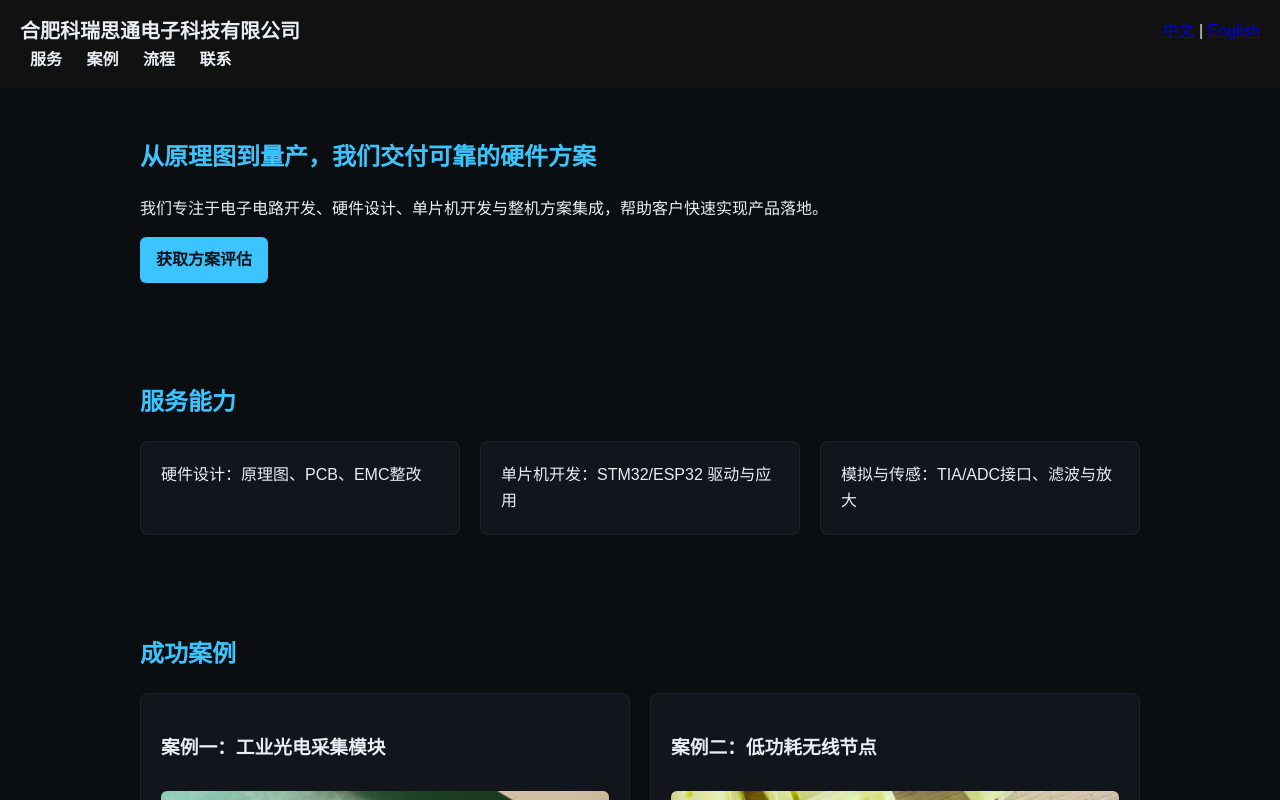
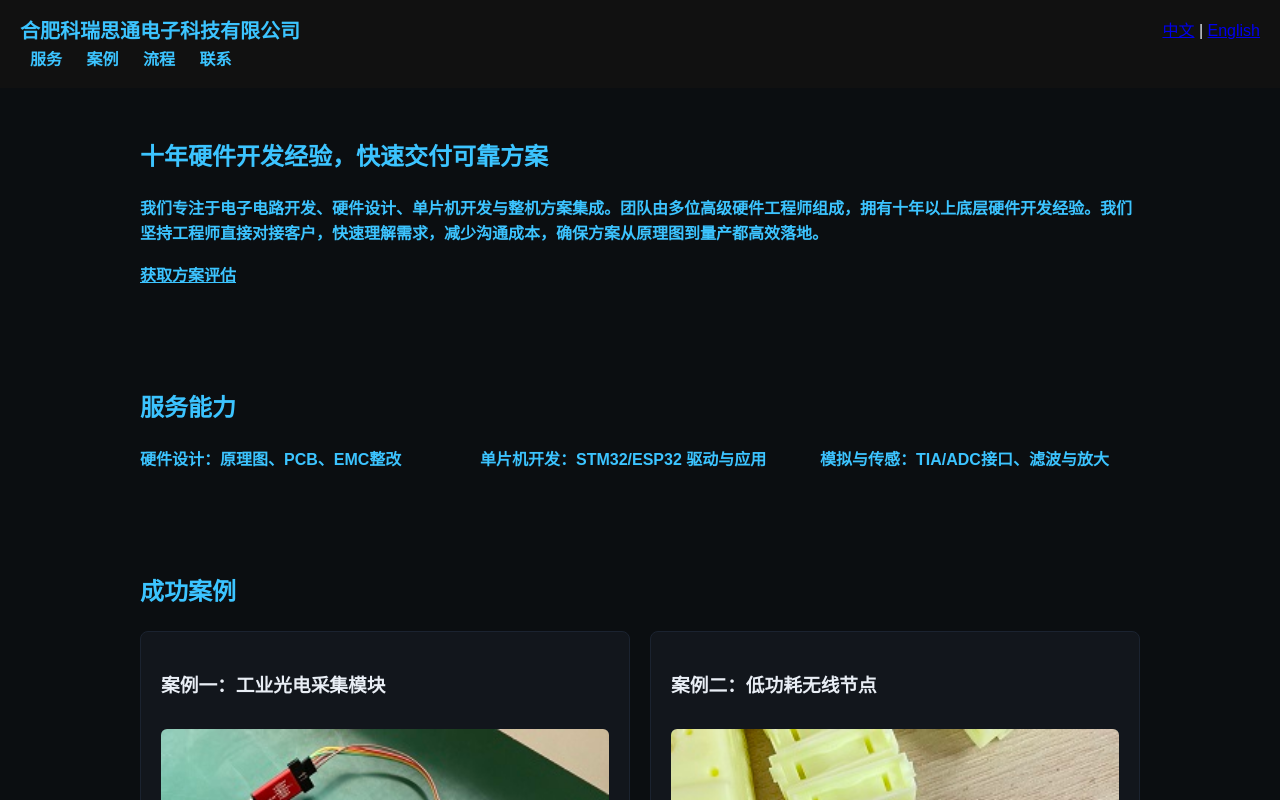
Before and after one commit to guoyangwangyuan/keruistone.github.io, a plain HTML site: page index.html in a window 1280 px wide. Both pictures are taken after a click on the link "中文". Shown: the top 800 px of the page. Drawn offline with Linux system fonts and the light colour scheme.

Commit message:
Update index.html

```diff
--- a/index.html
+++ b/index.html
@@ -4,7 +4,7 @@
   <meta charset="utf-8">
   <meta name="viewport" content="width=device-width,initial-scale=1">
   <title>合肥科瑞思通电子科技有限公司 | Hefei Keruistone Electronics</title>
-  <meta name="description" content="合肥科瑞思通电子科技有限公司 - 专业电子电路开发、硬件设计、单片机开发与硬件方案集成。">
+  <meta name="description" content="合肥科瑞思通电子科技有限公司 - 十年硬件开发经验，专业电子电路开发、硬件设计、单片机开发与整机方案集成。">
   <style>
     body{margin:0;font-family:Arial,Helvetica,sans-serif;background:#0b0e11;color:#e9eef5;line-height:1.6}
     header{background:#111;padding:15px 20px;position:sticky;top:0;z-index:10}
@@ -20,11 +20,15 @@
     .lang-switch{float:right}
     .btn{display:inline-block;padding:10px 16px;border-radius:6px;background:#3cc4ff;color:#04121a;font-weight:bold;text-decoration:none}
     img{border-radius:6px;margin-top:10px}
+    /* 语言切换颜色 */
+    .lang-zh{color:#3cc4ff;font-weight:bold}
+    .lang-en{color:#70e0a6;font-weight:bold}
   </style>
   <script>
     function switchLang(lang){
       document.querySelectorAll("[data-zh]").forEach(el=>{
         el.innerText = lang==="zh"?el.dataset.zh:el.dataset.en;
+        el.className = lang==="zh"?"lang-zh":"lang-en";
       });
     }
   </script>
@@ -32,7 +36,9 @@
 <body>
   <header>
     <div style="display:flex;justify-content:space-between;align-items:center">
-      <h1 data-zh="合肥科瑞思通电子科技有限公司" data-en="Hefei Keruistone Electronics">合肥科瑞思通电子科技有限公司</h1>
+      <h1 data-zh="合肥科瑞思通电子科技有限公司" data-en="Hefei Keruistone Electronics" class="lang-zh">
+        合肥科瑞思通电子科技有限公司
+      </h1>
       <div class="lang-switch">
         <a href="javascript:void(0)" onclick="switchLang('zh')">中文</a> |
         <a href="javascript:void(0)" onclick="switchLang('en')">English</a>
@@ -47,19 +53,21 @@
   </header>
 
   <section id="hero">
-    <h2 data-zh="从原理图到量产，我们交付可靠的硬件方案"
-        data-en="From schematics to mass production, we deliver reliable hardware solutions">
-      从原理图到量产，我们交付可靠的硬件方案
+    <h2 data-zh="十年硬件开发经验，快速交付可靠方案"
+        data-en="10+ Years of Hardware Expertise, Delivering Reliable Solutions Fast"
+        class="lang-zh">
+      十年硬件开发经验，快速交付可靠方案
     </h2>
-    <p data-zh="我们专注于电子电路开发、硬件设计、单片机开发与整机方案集成，帮助客户快速实现产品落地。"
-       data-en="We specialize in circuit development, hardware design, microcontroller programming, and system integration to help clients bring products to market quickly.">
-      我们专注于电子电路开发、硬件设计、单片机开发与整机方案集成，帮助客户快速实现产品落地。
+    <p data-zh="我们专注于电子电路开发、硬件设计、单片机开发与整机方案集成。团队由多位高级硬件工程师组成，拥有十年以上底层硬件开发经验。我们坚持工程师直接对接客户，快速理解需求，减少沟通成本，确保方案从原理图到量产都高效落地。"
+       data-en="We specialize in circuit development, hardware design, microcontroller programming, and system integration. Our team of senior hardware engineers brings over a decade of low-level hardware development experience. We work engineer-to-engineer with clients, ensuring fast requirement understanding, reduced communication overhead, and efficient delivery from schematics to mass production."
+       class="lang-zh">
+      我们专注于电子电路开发、硬件设计、单片机开发与整机方案集成。团队由多位高级硬件工程师组成，拥有十年以上底层硬件开发经验。我们坚持工程师直接对接客户，快速理解需求，减少沟通成本，确保方案从原理图到量产都高效落地。
     </p>
     <a href="#contact" class="btn" data-zh="获取方案评估" data-en="Get a Quote">获取方案评估</a>
   </section>
 
   <section id="services">
-    <h2 data-zh="服务能力" data-en="Our Services">服务能力</h2>
+    <h2 data-zh="服务能力" data-en="Our Services" class="lang-zh">服务能力</h2>
     <div class="grid cols-3">
       <div class="card" data-zh="硬件设计：原理图、PCB、EMC整改" data-en="Hardware Design: Schematics, PCB, EMC">
         硬件设计：原理图、PCB、EMC整改
@@ -74,17 +82,15 @@
   </section>
 
   <section id="cases">
-    <h2 data-zh="成功案例" data-en="Case Studies">成功案例</h2>
+    <h2 data-zh="成功案例" data-en="Case Studies" class="lang-zh">成功案例</h2>
     <div class="grid cols-2">
       <div class="card">
         <h3>案例一：工业光电采集模块</h3>
-        <!-- 预留案例照片1 -->
         <img src="images/case1.jpg" alt="案例一照片" width="100%">
-        <p>500Hz 信号链优化，稳定度与带宽平衡，已经量产。</p>
+        <p>500Hz 信号链优化，稳定度与带宽平衡，量产 5k+。</p>
       </div>
       <div class="card">
         <h3>案例二：低功耗无线节点</h3>
-        <!-- 预留案例照片2 -->
         <img src="images/case2.jpg" alt="案例二照片" width="100%">
         <p>2 年续航设计，现场 EMI/ESD 加固。</p>
       </div>
@@ -92,7 +98,7 @@
   </section>
 
   <section id="process">
-    <h2 data-zh="服务流程" data-en="Process">服务流程</h2>
+    <h2 data-zh="服务流程" data-en="Process" class="lang-zh">服务流程</h2>
     <ol>
       <li data-zh="需求沟通与评估" data-en="Requirement Analysis">需求沟通与评估</li>
       <li data-zh="方案设计与报价" data-en="Design & Quotation">方案设计与报价</li>
@@ -102,12 +108,10 @@
   </section>
 
   <section id="contact">
-    <h2 data-zh="联系我们" data-en="Contact Us">联系我们</h2>
+    <h2 data-zh="联系我们" data-en="Contact Us" class="lang-zh">联系我们</h2>
     <p><strong>Email:</strong> 18256062995@163.com</p>
     <p><strong>微信:</strong> xaihb111</p>
-    <p><strong>电话:</strong> 18511977829</p>
     <p>扫码添加微信：</p>
-    <!-- 预留微信二维码 -->
     <img src="images/wechat.png" alt="微信二维码" width="200">
   </section>
 
```
